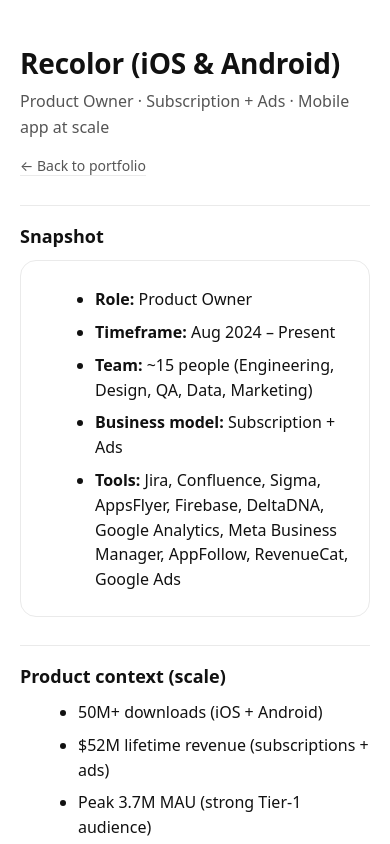
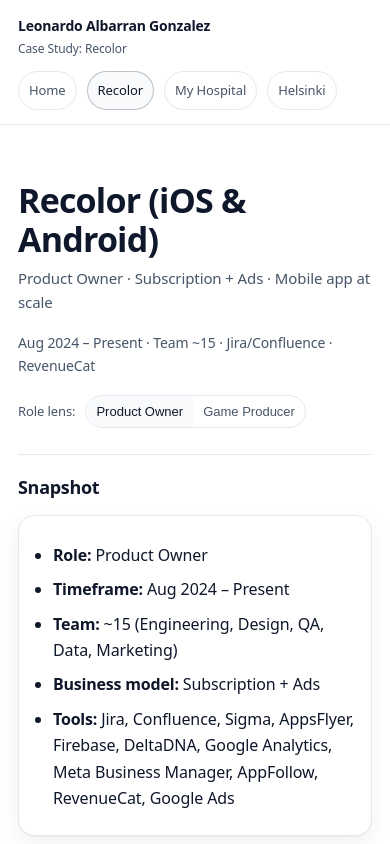
Before and after one commit to narrabla/leonardoalbarran.github.io, a plain HTML site: page recolor.html in a window 390 px wide. Shown: the top 844 px of the page. Drawn offline with Linux system fonts and the light colour scheme.

Commit message:
Update recolor.html

```diff
--- a/recolor.html
+++ b/recolor.html
@@ -4,101 +4,135 @@
   <meta charset="utf-8" />
   <meta name="viewport" content="width=device-width,initial-scale=1" />
   <title>Recolor — Case Study | Leonardo Albarran</title>
-  <style>
-    :root { --fg:#111; --muted:#555; --bg:#fff; --line:#eaeaea; --chip:#f6f6f6; }
-    body { margin:0; font-family: ui-sans-serif, system-ui, -apple-system, Segoe UI, Roboto, Arial, sans-serif; background:var(--bg); color:var(--fg); }
-    .wrap { max-width: 920px; margin: 0 auto; padding: 44px 20px; }
-    a { color: inherit; text-decoration: none; border-bottom: 1px solid var(--line); }
-    a:hover { border-bottom-color: var(--fg); }
-    header { display:flex; justify-content:space-between; gap:16px; align-items:flex-start; flex-wrap:wrap; }
-    h1 { font-size: 28px; margin: 0 0 6px; letter-spacing:-0.2px; }
-    .subtitle { color: var(--muted); margin: 0 0 14px; }
-    .meta { color: var(--muted); font-size: 14px; line-height: 1.6; }
-    section { margin-top: 28px; padding-top: 18px; border-top: 1px solid var(--line); }
-    h2 { font-size: 18px; margin: 0 0 12px; }
-    p { line-height: 1.65; margin: 10px 0; }
-    ul { margin: 10px 0 0 18px; }
-    li { margin: 8px 0; line-height: 1.55; }
-    .box { border: 1px solid var(--line); border-radius: 16px; padding: 16px; background:#fff; }
-    .chips { display:flex; gap:8px; flex-wrap:wrap; margin-top:10px; }
-    .chip { font-size: 12px; padding: 6px 8px; background: var(--chip); border-radius: 999px; border: 1px solid var(--line); color: var(--muted); }
-    .kpi { font-weight: 650; }
-    .note { color: var(--muted); font-size: 13px; }
-  </style>
+  <meta name="description" content="Recolor case study — subscription optimization, roadmap execution, and iOS UI migration." />
+  <link rel="stylesheet" href="styles.css" />
 </head>
 <body>
+
+  <div class="navbar">
+    <div class="navinner">
+      <div class="brand">
+        <b>Leonardo Albarran Gonzalez</b>
+        <span>Case Study: Recolor</span>
+      </div>
+      <div class="navlinks">
+        <a class="pill" href="index.html">Home</a>
+        <a class="pill" href="recolor.html">Recolor</a>
+        <a class="pill" href="my-hospital.html">My Hospital</a>
+        <a class="pill" href="helsinki.html">Helsinki</a>
+      </div>
+    </div>
+  </div>
+
   <div class="wrap">
-    <header>
+    <main>
+      <div class="hero">
         <div>
           <h1>Recolor (iOS & Android)</h1>
           <p class="subtitle">Product Owner · Subscription + Ads · Mobile app at scale</p>
-        <div class="meta"><a href="index.html">← Back to portfolio</a></div>
+          <div class="meta">Aug 2024 – Present · Team ~15 · Jira/Confluence · RevenueCat</div>
         </div>
-    </header>
 
-    <section>
+        <div class="toggle">
+          <label>Role lens:</label>
+          <div class="segment">
+            <button type="button" data-role-btn="po" class="active">Product Owner</button>
+            <button type="button" data-role-btn="producer">Game Producer</button>
+          </div>
+        </div>
+      </div>
+
+      <div class="section">
         <h2>Snapshot</h2>
-      <div class="box">
+        <div class="card box">
           <ul>
             <li><span class="kpi">Role:</span> Product Owner</li>
             <li><span class="kpi">Timeframe:</span> Aug 2024 – Present</li>
-          <li><span class="kpi">Team:</span> ~15 people (Engineering, Design, QA, Data, Marketing)</li>
+            <li><span class="kpi">Team:</span> ~15 (Engineering, Design, QA, Data, Marketing)</li>
             <li><span class="kpi">Business model:</span> Subscription + Ads</li>
             <li><span class="kpi">Tools:</span> Jira, Confluence, Sigma, AppsFlyer, Firebase, DeltaDNA, Google Analytics, Meta Business Manager, AppFollow, RevenueCat, Google Ads</li>
           </ul>
         </div>
-    </section>
+      </div>
 
-    <section>
+      <div class="section">
         <h2>Product context (scale)</h2>
+        <div class="card box">
           <ul>
             <li>50M+ downloads (iOS + Android)</li>
             <li>$52M lifetime revenue (subscriptions + ads)</li>
             <li>Peak 3.7M MAU (strong Tier-1 audience)</li>
-        <li>Community scale: 70M published pictures, 400M+ images coloured, 1.6B likes</li>
-        <li>US Top 10 Entertainment (App Store), Google Play Editor’s Choice, #1 Entertainment in 50+ countries</li>
+            <li>Community: 70M published pictures · 400M+ images coloured · 1.6B likes</li>
+            <li>US Top 10 Entertainment (App Store) · Google Play Editor’s Choice · #1 Entertainment in 50+ countries</li>
           </ul>
           <p class="note">These metrics represent lifetime product performance over ~10 years and are included for product-scale context.</p>
-    </section>
+        </div>
+      </div>
 
-    <section>
+      <div class="section">
         <h2>The challenge</h2>
+        <div class="card box">
           <ul>
             <li>Modernize the experience without disrupting an established user base.</li>
             <li>Improve subscription conversion in a competitive market.</li>
             <li>Maintain stability and quality across iOS and Android while shipping new features.</li>
             <li>Balance feature delivery with platform/technical improvements.</li>
           </ul>
-    </section>
 
-    <section>
+          <div data-lens="po">
+            <p class="note">PO lens: focus on outcomes, prioritization, subscription performance, and KPI-driven iteration.</p>
+          </div>
+          <div data-lens="producer" style="display:none;">
+            <p class="note">Producer lens: focus on delivery cadence, quality bar, release planning, and cross-team coordination.</p>
+          </div>
+        </div>
+      </div>
+
+      <div class="section">
         <h2>My responsibilities</h2>
+        <div class="card box">
           <ul>
             <li>Roadmap and backlog ownership</li>
             <li>Feature definition and prioritization</li>
             <li>Cross-functional execution and delivery planning</li>
             <li>KPI monitoring and performance analysis</li>
             <li>Collaboration with marketing and growth teams</li>
-        <li>Stakeholder communication and release decisions</li>
+            <li>Stakeholder communication and launch decisions</li>
           </ul>
-    </section>
+        </div>
+      </div>
 
-    <section>
+      <div class="section">
         <h2>Key initiatives & impact</h2>
 
+        <div class="card box">
           <h3>1) RevenueCat integration (subscription optimization)</h3>
           <p><span class="kpi">Problem:</span> Improve subscription performance and enable faster iteration on subscription strategy.</p>
+
+          <div data-lens="po">
             <p><span class="kpi">What I did:</span></p>
             <ul>
               <li>Led the initiative end-to-end (scope, priorities, delivery plan).</li>
               <li>Partnered with engineering and analytics to ensure correct implementation and tracking.</li>
               <li>Coordinated rollout planning and post-release monitoring.</li>
             </ul>
+          </div>
+
+          <div data-lens="producer" style="display:none;">
+            <p><span class="kpi">How I produced it:</span></p>
+            <ul>
+              <li>Aligned cross-team dependencies and release plan.</li>
+              <li>Defined acceptance criteria and validation steps.</li>
+              <li>Managed rollout risk and post-release monitoring.</li>
+            </ul>
+          </div>
+
           <p><span class="kpi">Result:</span> Increased subscription conversion and sales by <span class="kpi">30%</span>.</p>
+
+          <hr class="hr" />
 
           <h3>2) iOS UI modernization (Liquid Glass UI migration)</h3>
           <p><span class="kpi">Problem:</span> Refresh the iOS experience to align with modern platform expectations and improve consistency.</p>
-      <p><span class="kpi">What I did:</span></p>
           <ul>
             <li>Owned the roadmap initiative and delivery coordination.</li>
             <li>Defined priorities and phased rollout approach.</li>
@@ -106,33 +140,58 @@
           </ul>
           <p><span class="kpi">Result:</span> Successful UI modernization and improved visual consistency.</p>
 
+          <hr class="hr" />
+
           <h3>3) Roadmap execution & feature delivery at scale</h3>
-      <p><span class="kpi">What I did:</span></p>
           <ul>
             <li>Managed roadmap planning and backlog prioritization.</li>
             <li>Aligned engineering, design, QA, data, and marketing on priorities and tradeoffs.</li>
             <li>Used analytics + user feedback to guide decisions and release priorities.</li>
           </ul>
-      <p><span class="kpi">Result:</span> Delivered multiple new features and improvements while maintaining stability.</p>
-    </section>
+          <p><span class="kpi">Result:</span> Delivered multiple improvements while maintaining stability.</p>
+        </div>
+      </div>
 
-    <section>
-      <h2>How I worked</h2>
-      <ul>
-        <li><span class="kpi">Data & insights:</span> Sigma, Firebase, DeltaDNA, Google Analytics, AppsFlyer; store insights via AppFollow.</li>
-        <li><span class="kpi">Delivery:</span> Jira as the source of truth; iterative planning and release monitoring.</li>
-        <li><span class="kpi">Cross-functional collaboration:</span> clear scope, milestones, and shared success metrics.</li>
-      </ul>
-    </section>
+      <div class="section">
+        <h2>Screenshots</h2>
+        <div class="card box">
+          <p class="note">Add images later by replacing these placeholders with real screenshots (App Store, UI before/after, paywall, etc.).</p>
+          <div class="screens">
+            <div class="shot">
+              <b>Screenshot 1 — Liquid Glass UI migration</b>
+              <span>Before/after UI comparison (optional)</span>
+            </div>
+            <div class="shot">
+              <b>Screenshot 2 — Subscription flow</b>
+              <span>Paywall / onboarding / offer example (optional)</span>
+            </div>
+            <div class="shot">
+              <b>Screenshot 3 — KPI dashboard</b>
+              <span>Example metric view (blur sensitive values if needed)</span>
+            </div>
+            <div class="shot">
+              <b>Screenshot 4 — Feature highlight</b>
+              <span>New feature screen / community view</span>
+            </div>
+          </div>
+        </div>
+      </div>
 
-    <section>
+      <div class="section">
         <h2>Learnings</h2>
+        <div class="card box">
           <p>
             Scaling a mature product is about disciplined prioritization: improving conversion through infrastructure and lifecycle optimization,
             modernizing UX without breaking familiarity, and delivering small improvements that compound over time.
           </p>
-    </section>
+        </div>
+      </div>
 
+      <div class="footer">© <span id="y"></span> Leonardo Albarran Gonzalez</div>
+    </main>
   </div>
+
+  <script src="app.js"></script>
+  <script>document.getElementById("y").textContent = new Date().getFullYear();</script>
 </body>
 </html>
```
Lines whose indentation alone changed are shown as unchanged.
